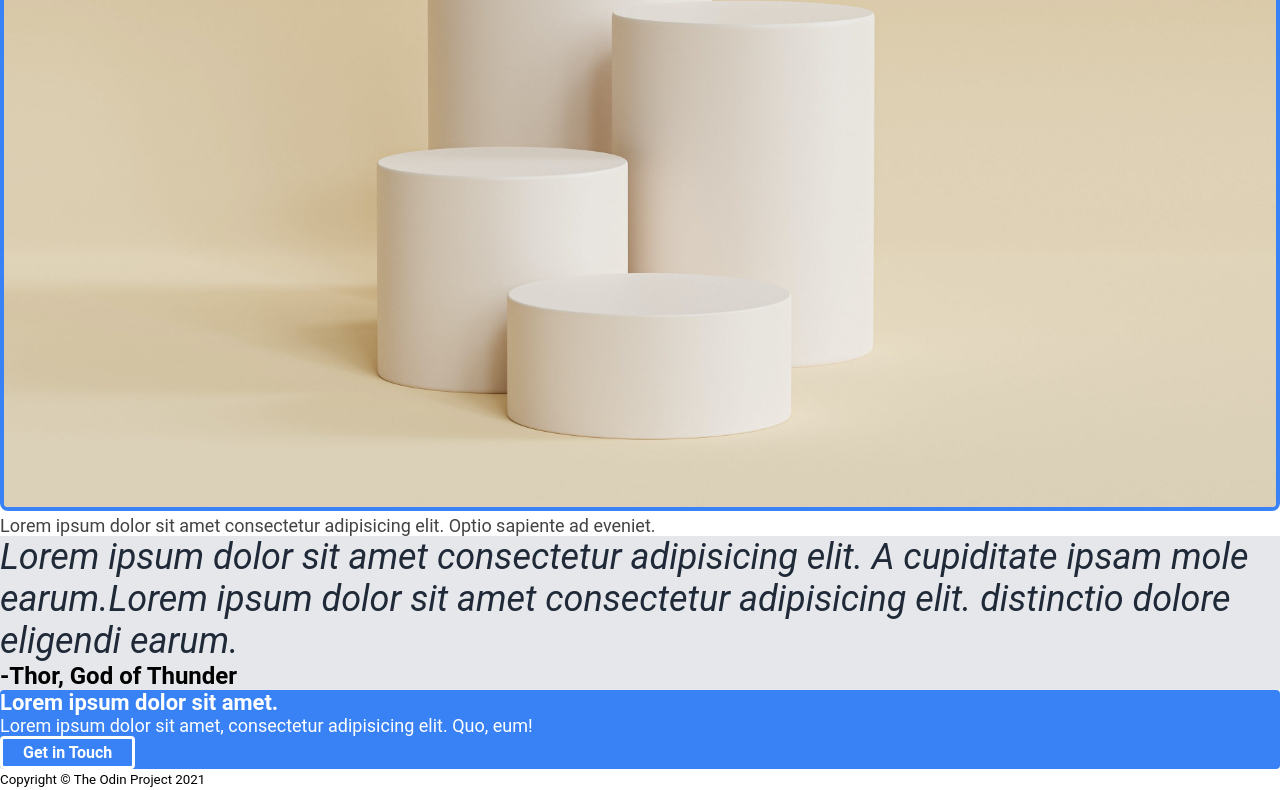
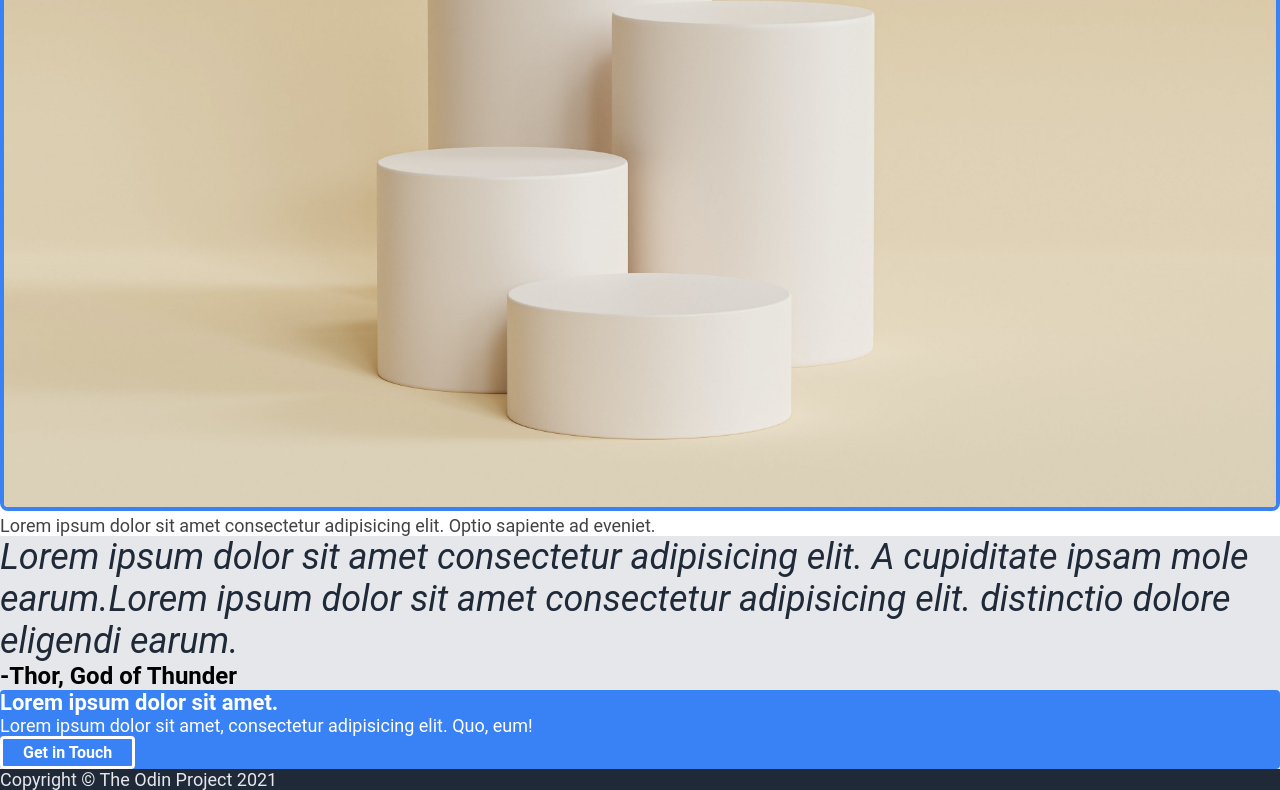
Before and after one commit to archetypish/odin-landing-page, a plain HTML site: page index.html in a window 1280 px wide. Shown: the part 5403-6193 px from the top of the page. Drawn offline with Linux system fonts and the light colour scheme.

Commit message:
Add typographic styles for footer

```diff
--- a/index.html
+++ b/index.html
@@ -122,7 +122,9 @@
       </div>
     </section>
     <footer class="footer">
-      <small class="small-text">Copyright &copy; The Odin Project 2021</small>
+      <small class="text small-text"
+        >Copyright &copy; The Odin Project 2021</small
+      >
     </footer>
   </body>
 </html>
--- a/style.css
+++ b/style.css
@@ -126,3 +126,12 @@ a {
   font-weight: bold;
   color: #fff;
 }
+
+/* Footer */
+.footer {
+  background-color: #1f2937;
+}
+
+.text.small-text {
+  color: #e5e7eb;
+}
```
